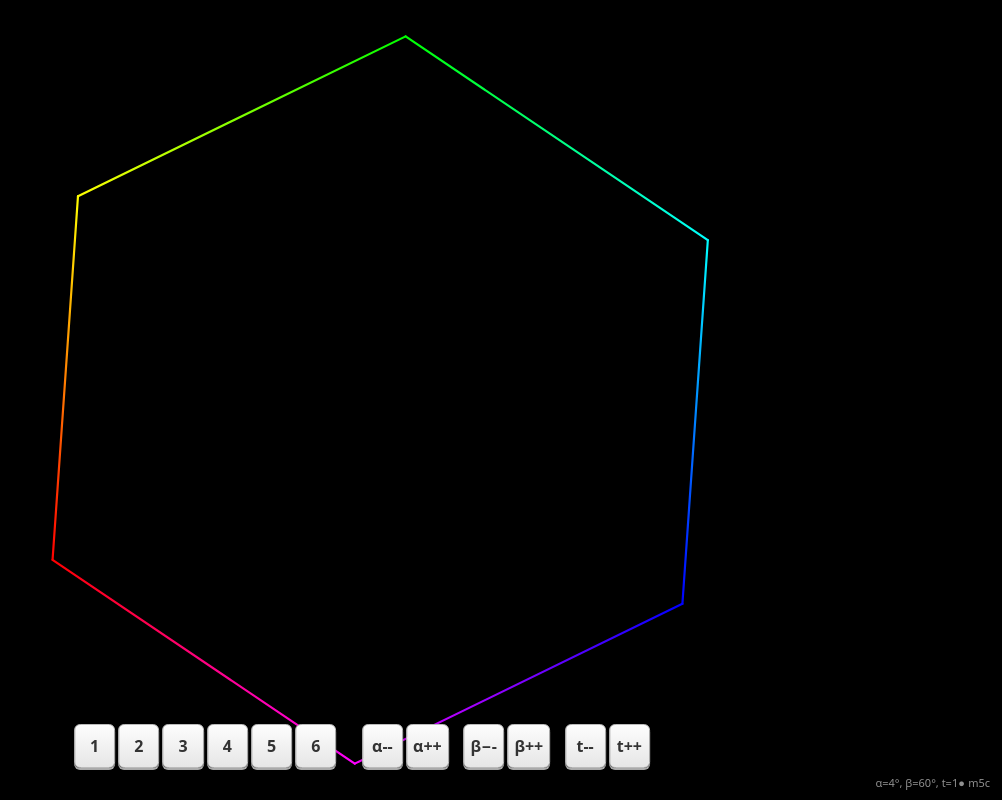
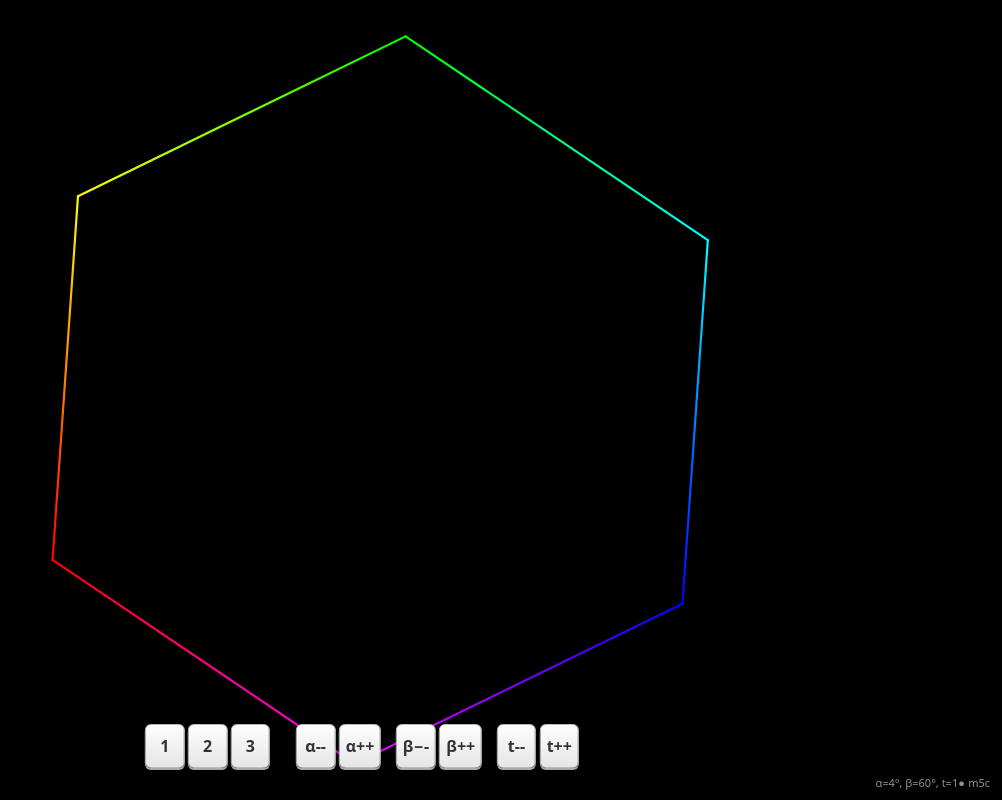
Before and after one commit to m5c/SpirolateralCurves, a website: page docs/index.html in a window 1280 px wide. Shown: the whole page, without its empty margins (278-1280 px from the left). Drawn offline with Linux system fonts and the light colour scheme.

Commit message:
more space for buttons

```diff
--- a/docs/index.html
+++ b/docs/index.html
@@ -138,9 +138,9 @@
             <button data-key="1">1</button>
             <button data-key="2">2</button>
             <button data-key="3">3</button>
-            <button data-key="4">4</button>
+            <!-- <button data-key="4">4</button>
             <button data-key="5">5</button>
-            <button data-key="6">6</button>
+            <button data-key="6">6</button> -->
             <!-- <button data-key="7">7</button>
             <button data-key="8">8</button>
             <button data-key="9">9</button>
```
